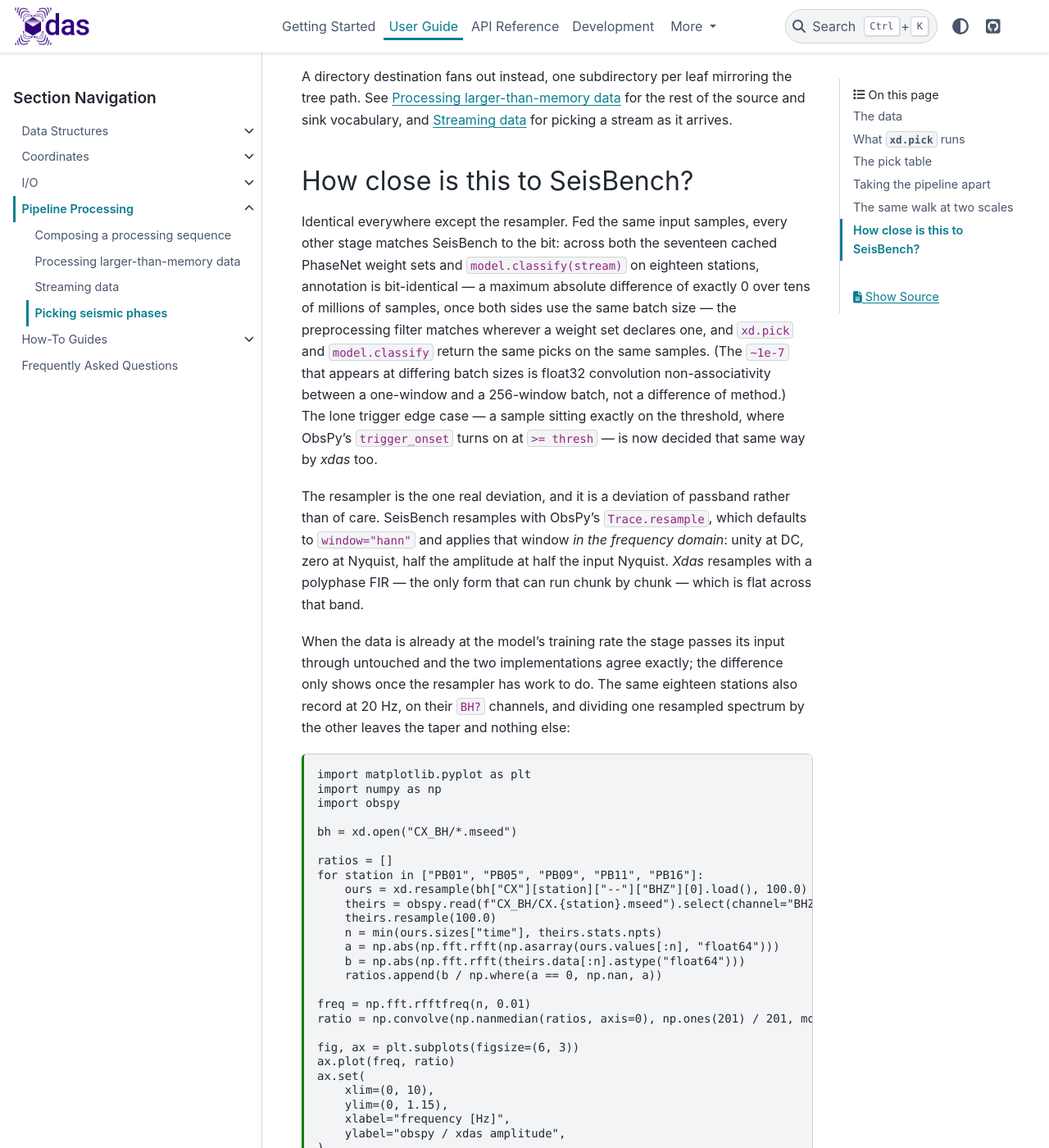
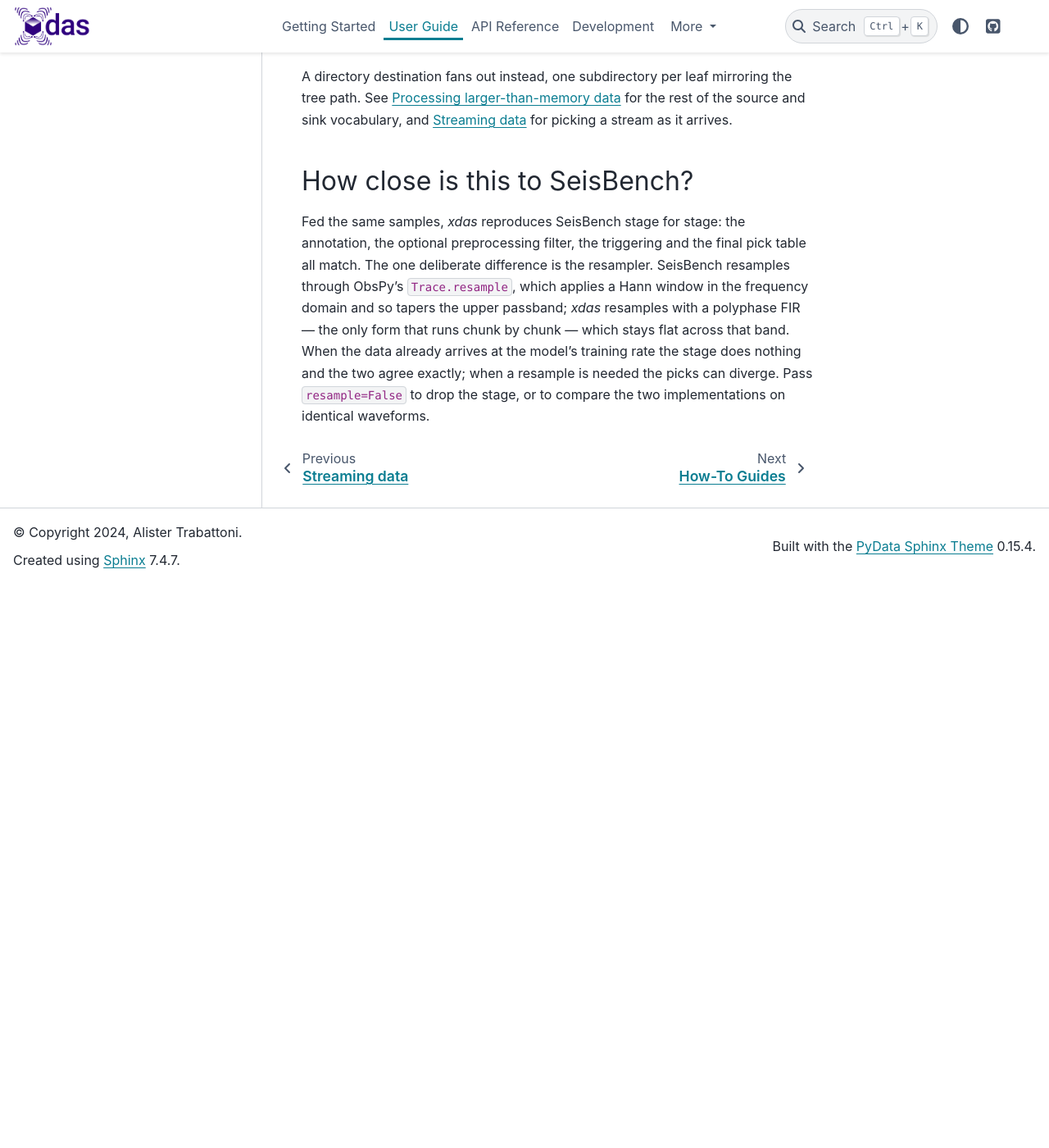
Before and after one commit to xdas-dev/xdas, a Sphinx documentation site: the page built from docs/user-guide/pipeline/picking.md, in a window 1280 px wide and 1400 px high, scrolled down 5623 px. Shown: the whole window at 82% size. Built offline with Sphinx 7.4.7 and the PyData theme 0.15.4, drawn with Linux system fonts in a browser that asks for light colours; after the commit the page ends 6336 px from its top, so only the background shows below that; some of the changed text lies outside the part shown.

Commit message:
docs(picking): shorten the SeisBench section to general statements
Drop the per-run numbers, the spectral-ratio plot and the 'what the
resampler costs' discussion; the section now states only that xdas
reproduces SeisBench stage for stage when fed the same samples and that
the resampler is the one deliberate difference. Also drop the stale
'triggering differs' caveat, now that both sides agree on the threshold
sample.

````diff
--- a/docs/user-guide/pipeline/picking.md
+++ b/docs/user-guide/pipeline/picking.md
@@ -278,75 +278,13 @@
 
 ## How close is this to SeisBench?
 
-Identical everywhere except the resampler. Fed the same input samples, every
-other stage matches SeisBench to the bit: across both the seventeen cached
-PhaseNet weight sets and `model.classify(stream)` on eighteen stations,
-annotation is bit-identical — a maximum absolute difference of exactly 0 over
-tens of millions of samples, once both sides use the same batch size — the
-preprocessing filter matches wherever a weight set declares one, and `xd.pick`
-and `model.classify` return the same picks on the same samples. (The `~1e-7`
-that appears at differing batch sizes is float32 convolution non-associativity
-between a one-window and a 256-window batch, not a difference of method.) The
-lone trigger edge case — a sample sitting exactly on the threshold, where
-ObsPy's `trigger_onset` turns on at `>= thresh` — is now decided that same way
-by *xdas* too.
-
-The resampler is the one real deviation, and it is a deviation of passband
-rather than of care. SeisBench resamples with ObsPy's `Trace.resample`, which
-defaults to `window="hann"` and applies that window *in the frequency domain*:
-unity at DC, zero at Nyquist, half the amplitude at half the input Nyquist.
-*Xdas* resamples with a polyphase FIR — the only form that can run chunk by
-chunk — which is flat across that band.
-
-When the data is already at the model's training rate the stage passes its
-input through untouched and the two implementations agree exactly; the
-difference only shows once the resampler has work to do. The same eighteen
-stations also record at 20 Hz, on their `BH?` channels, and dividing one
-resampled spectrum by the other leaves the taper and nothing else:
-
-```{code-cell}
-import matplotlib.pyplot as plt
-import numpy as np
-import obspy
-
-bh = xd.open("CX_BH/*.mseed")
-
-ratios = []
-for station in ["PB01", "PB05", "PB09", "PB11", "PB16"]:
-    ours = xd.resample(bh["CX"][station]["--"]["BHZ"][0].load(), 100.0)
-    theirs = obspy.read(f"CX_BH/CX.{station}.mseed").select(channel="BHZ")[0]
-    theirs.resample(100.0)
-    n = min(ours.sizes["time"], theirs.stats.npts)
-    a = np.abs(np.fft.rfft(np.asarray(ours.values[:n], "float64")))
-    b = np.abs(np.fft.rfft(theirs.data[:n].astype("float64")))
-    ratios.append(b / np.where(a == 0, np.nan, a))
-
-freq = np.fft.rfftfreq(n, 0.01)
-ratio = np.convolve(np.nanmedian(ratios, axis=0), np.ones(201) / 201, mode="same")
-
-fig, ax = plt.subplots(figsize=(6, 3))
-ax.plot(freq, ratio)
-ax.set(
-    xlim=(0, 10),
-    ylim=(0, 1.15),
-    xlabel="frequency [Hz]",
-    ylabel="obspy / xdas amplitude",
-)
-fig.tight_layout()
-```
-
-Unity at the left, a half at 5 Hz — half of the 10 Hz input Nyquist — nothing
-by 10 Hz. On 20 Hz records that taper sits squarely where P and S energy lives.
-Over the eighteen stations, twenty minutes each, the resampled **waveforms**
-barely differ (a median relative RMS of 1.3 %), but the **characteristic
-function** the model computes from them differs enormously (a median maximum
-difference of 0.49, on a 0-to-1 scale), and so do the **picks**: 44 from *xdas*
-against 21 from SeisBench, only 15 in common. Fed the *same* resampled data,
-both sides produce the same 21 picks.
-
-A one-percent difference in the waveform becomes a doubling of the detections,
-because the percent that goes missing is the part the network was looking at.
-Reproducing SeisBench here would mean reproducing a worse resampler, so *xdas*
-does not. `resample=False` drops the stage — pass it when the data is already
-at the model's rate, or to compare the two implementations on the same
-waveforms.
+Fed the same samples, *xdas* reproduces SeisBench stage for stage: the
+annotation, the optional preprocessing filter, the triggering and the final
+pick table all match. The one deliberate difference is the resampler. SeisBench
+resamples through ObsPy's `Trace.resample`, which applies a Hann window in the
+frequency domain and so tapers the upper passband; *xdas* resamples with a
+polyphase FIR — the only form that runs chunk by chunk — which stays flat
+across that band. When the data already arrives at the model's training rate
+the stage does nothing and the two agree exactly; when a resample is needed the
+picks can diverge. Pass `resample=False` to drop the stage, or to compare the
+two implementations on identical waveforms.
````
